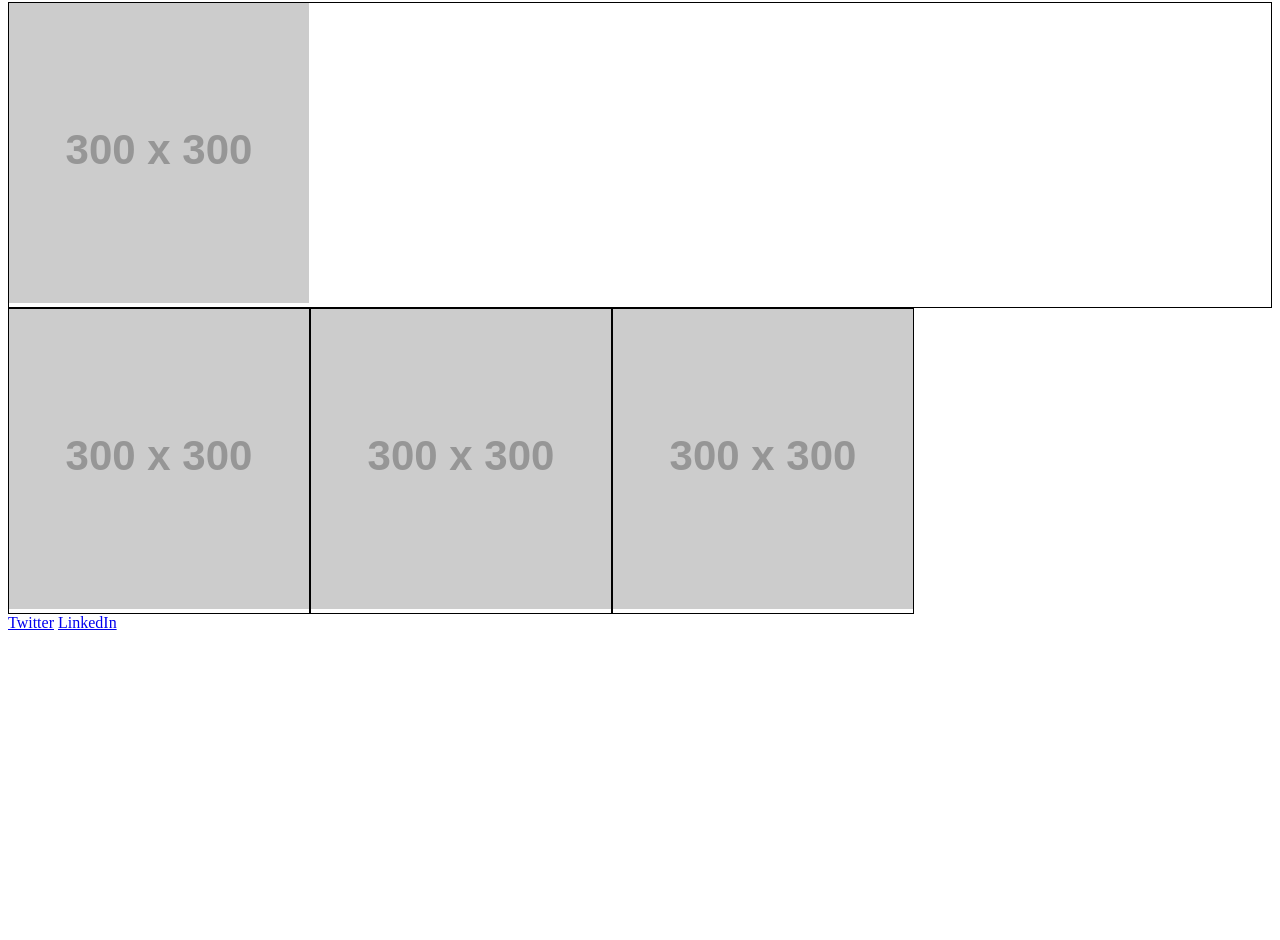
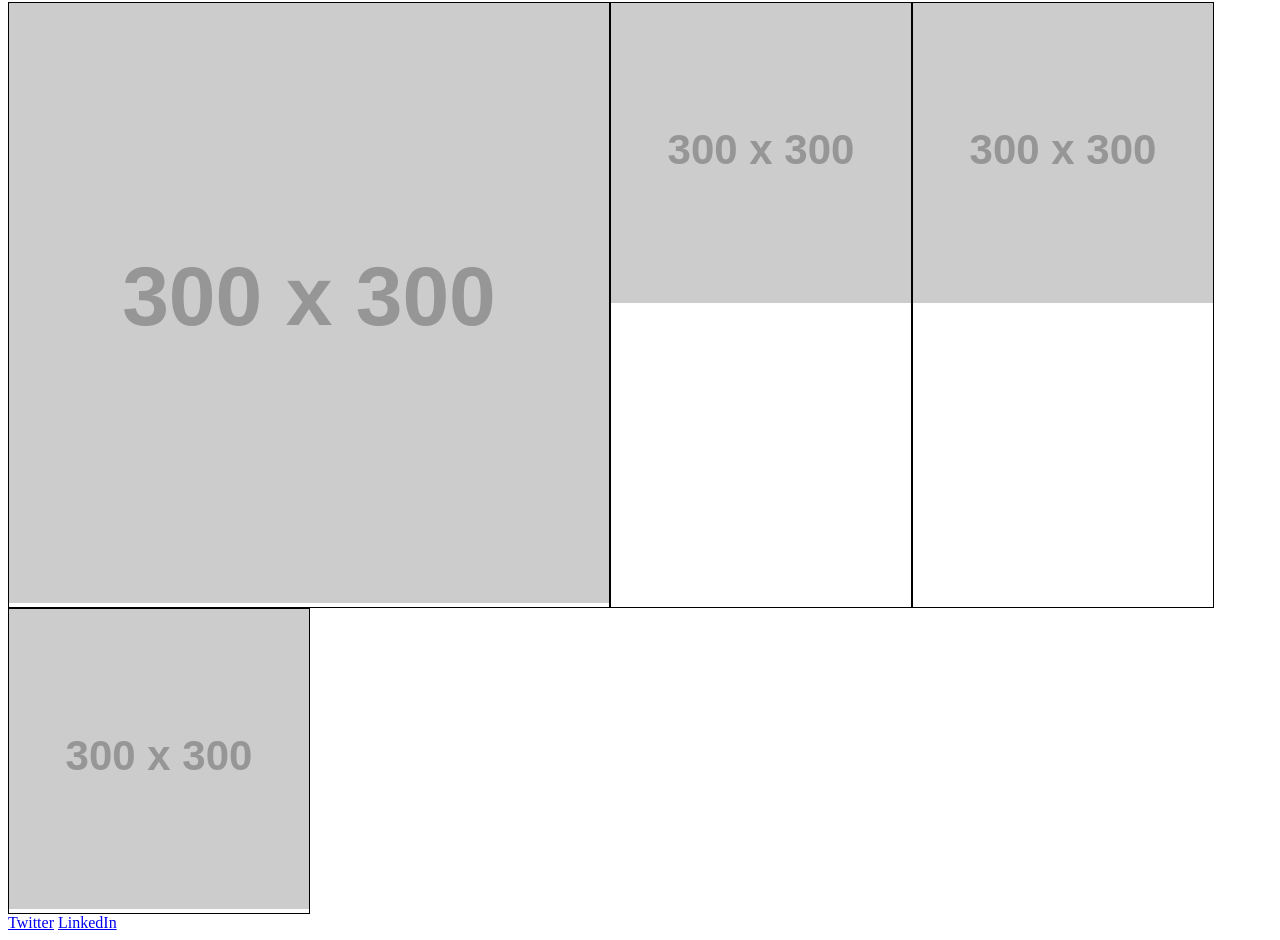
Before and after one commit to surajverma2587/coding-bootcamp-week-2-homework, a plain HTML site: page index.html in a window 1280 px wide. Shown: the part 829-1769 px from the top of the page. Before the commit the page ends 1469 px from the top, so only its background shows below. Drawn offline with Linux system fonts and the light colour scheme; placeholder pictures from the web are drawn by us.

Commit message:
make image clickable

```diff
--- a/assets/css/styles.css
+++ b/assets/css/styles.css
@@ -7,6 +7,10 @@
   border: 1px solid black;
 }
 
-.project-flex-item:first-child {
+/* .project-flex-item:first-child {
   width: 100%;
+} */
+
+.project-flex-item:first-child img {
+  width: 600px;
 }
--- a/index.html
+++ b/index.html
@@ -38,22 +38,30 @@
       <div class="projects-flex-container">
         <!-- Project 1 -->
         <div class="project-flex-item">
-          <img src="https://via.placeholder.com/300" />
+          <a href="#">
+            <img src="https://via.placeholder.com/300" />
+          </a>
         </div>
 
         <!-- Project 2 -->
         <div class="project-flex-item">
-          <img src="https://via.placeholder.com/300" />
+          <a href="#">
+            <img src="https://via.placeholder.com/300" />
+          </a>
         </div>
 
         <!-- Project 3 -->
         <div class="project-flex-item">
-          <img src="https://via.placeholder.com/300" />
+          <a href="#">
+            <img src="https://via.placeholder.com/300" />
+          </a>
         </div>
 
         <!-- Project 4 -->
         <div class="project-flex-item">
-          <img src="https://via.placeholder.com/300" />
+          <a href="#">
+            <img src="https://via.placeholder.com/300" />
+          </a>
         </div>
       </div>
     </div>
```
